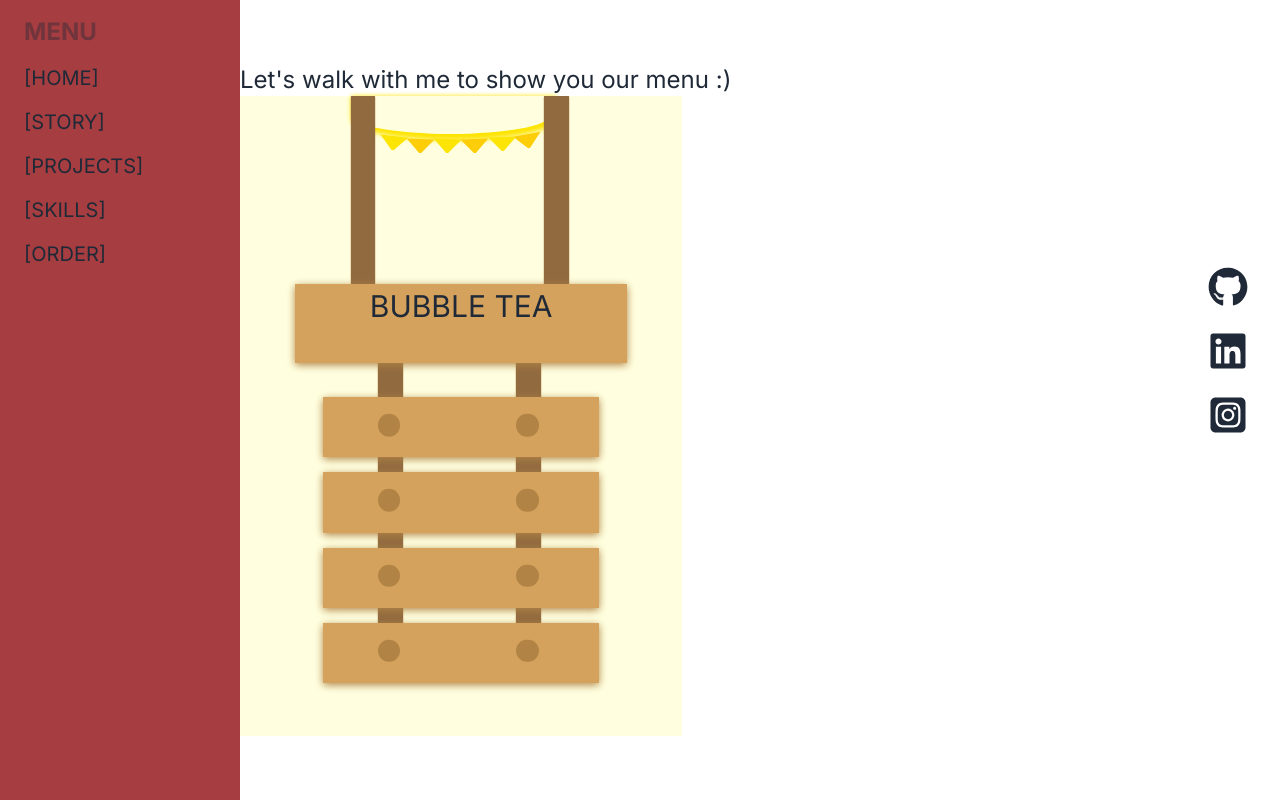
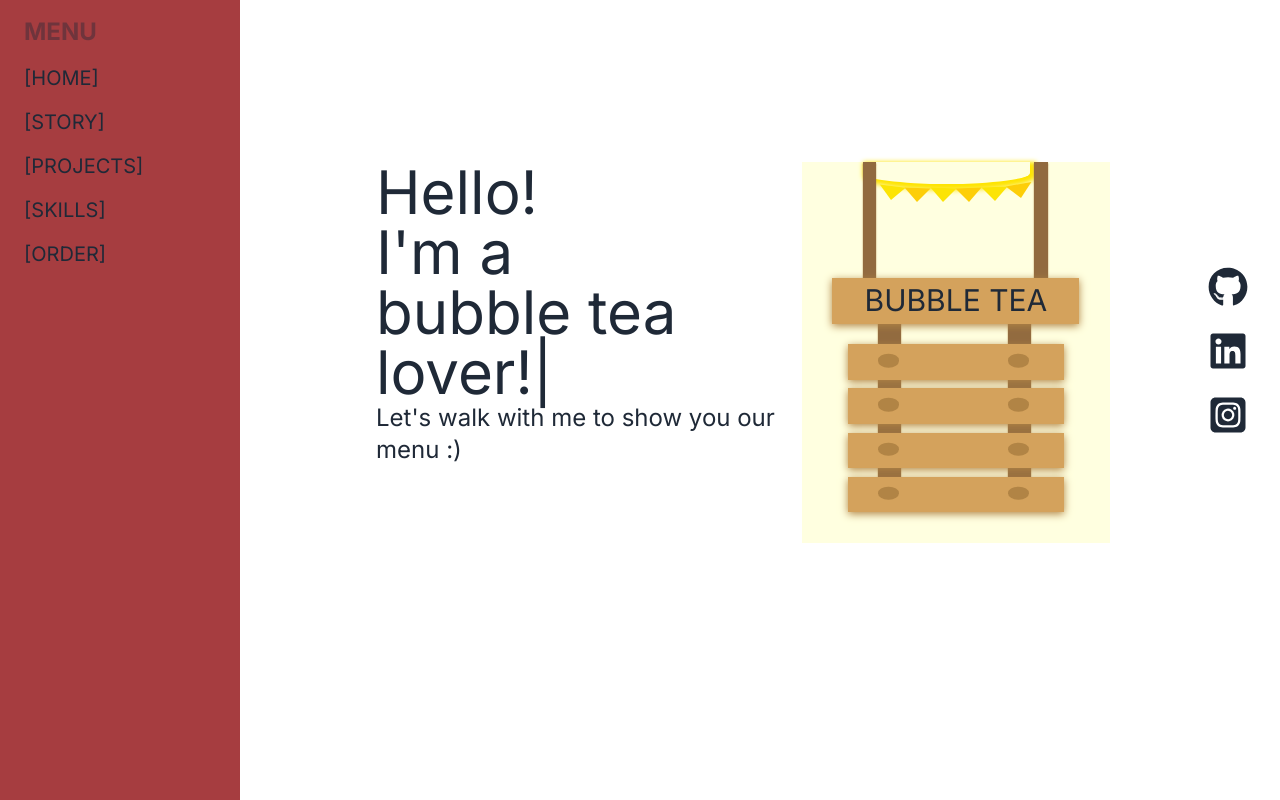
Before and after one commit to yll9108/portfolio-bubble-tea, a Next.js app: page / in a window 1280 px wide. Built offline with nearby package versions, Linux system fonts and the light colour scheme.

Commit message:
homepage layout

```diff
--- a/src/app/components/home/Animation.jsx
+++ b/src/app/components/home/Animation.jsx
@@ -9,15 +9,15 @@ const AnimationComponent = () => {
                 preRenderFirstString={true}
                 sequence={[
                     500,
-                    `Welcome!\nI'm Yen.`, // initially rendered starting point
+                    `Hello!\nI'm\nYen.`, // initially rendered starting point
                     1000,
-                    `Welcome!\nI'm a web developer`,
+                    `Hello!\nI'm a\nweb developer`,
                     1000,
-                    `Welcome!\nI'm a bubble tea lover!`,
+                    `Hello!\nI'm a\nbubble tea lover!`,
                     1000,
                 ]}
                 speed={50}
-                repeat={1}
+                repeat={5}
             />
         </div>
     );
--- a/src/app/page.jsx
+++ b/src/app/page.jsx
@@ -7,11 +7,15 @@ import BubbleTeaShop from "./components/home/BubbleTeaShop";
 export default function Home() {
     return (
         <>
-            <div className="flex flex-col justify-center content-center">
-                {/* <AnimationComponent /> */}
-                <Title text="Let's walk with me to show you our menu :)" />
-                <BubbleTeaShop />
-                {/* <SharedBtn btnName="Start" /> */}
+            <div className="flex w-3/5 m-auto gap-5">
+                <div className="flex flex-col ">
+                    <AnimationComponent />
+                    <Title text="Let's walk with me to show you our menu :)" />
+                </div>
+                <div>
+                    <BubbleTeaShop />
+                    {/* <SharedBtn btnName="Start" /> */}
+                </div>
             </div>
         </>
     );
```
